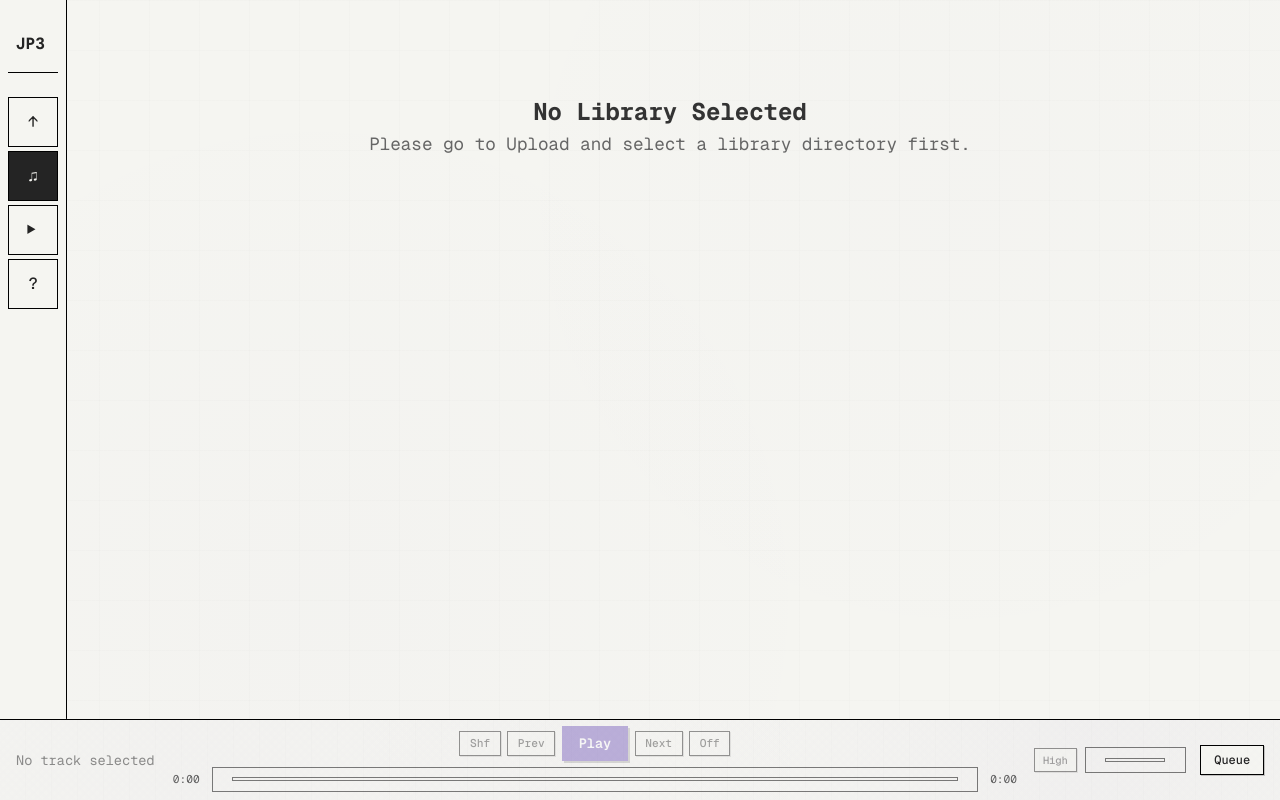
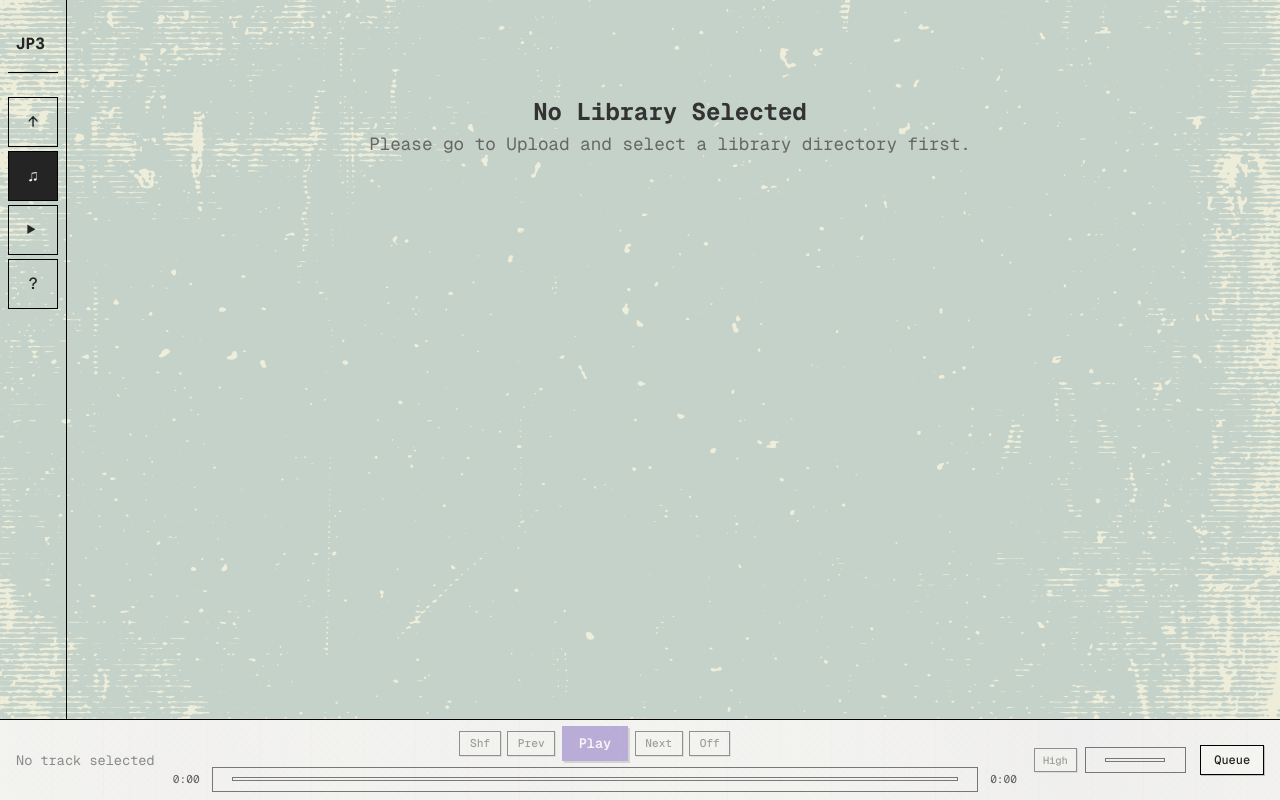
Before and after one commit to jaysteele13/jp3_organiser, a React (Vite) app in the folder jp3_organiser/: page /view in a window 1280 px wide. Built offline with nearby package versions, Linux system fonts and the light colour scheme.

Commit message:
way better looking upload screen with background

```diff
--- a/jp3_organiser/src/App.jsx
+++ b/jp3_organiser/src/App.jsx
@@ -15,7 +15,7 @@ import { useKeyboardShortcut, UploadCacheProvider, PlayerProvider } from './hook
  */
 function AppContent({ isNavCollapsed, onToggle }) {
   return (
-    <div className={styles.appLayout}>
+    <div className={`${styles.appLayout} ${styles.app}`}>
       <Navbar isCollapsed={isNavCollapsed} onToggle={onToggle} />
       <main className={`
         ${styles.content}
--- a/jp3_organiser/src/App.module.css
+++ b/jp3_organiser/src/App.module.css
@@ -3,6 +3,53 @@
 .appLayout {
   display: flex;
   min-height: 100vh;
+}
+
+.app {
+  position: relative;
+  background: var(--sketch-bg); /* sketch background */
+  min-height: 100vh;
+}
+
+.app::after {
+  content: "";
+  pointer-events: none;
+  position: fixed;
+  inset: 0;
+  background-image:
+    url("/assets/textures/grain.png"),
+    repeating-linear-gradient(
+      90deg,
+      transparent,
+      transparent 1px,
+      rgba(0, 0, 0, 0.91) 1px,
+      rgba(0, 0, 0, 0.91) 2px
+    );
+  background-repeat: repeat;
+  opacity: 0.30;
+  mix-blend-mode: multiply;
+  z-index: 0;
+}
+
+/* Fallback for browsers without mix-blend-mode support */
+@supports not (mix-blend-mode: multiply) {
+  .app::after {
+    opacity: 0.05;
+  }
+}
+
+/* Fallback if grain image fails to load */
+@supports not (background-image: url("/assets/textures/grain.png")) {
+  .app::after {
+    background-image: repeating-linear-gradient(
+      45deg,
+      transparent,
+      transparent 1px,
+      rgba(0, 0, 0, 0.02) 1px,
+      rgba(0, 0, 0, 0.02) 2px
+    );
+    opacity: 0.08;
+  }
 }
 
 .content {
@@ -14,6 +61,8 @@
   justify-content: flex-start;
   text-align: left;
   transition: margin-left 0.25s ease;
+  position: relative;
+  z-index: 2;
 }
 
 .contentCollapsed {
--- a/jp3_organiser/src/components/Navbar/navbar.module.css
+++ b/jp3_organiser/src/components/Navbar/navbar.module.css
@@ -6,7 +6,7 @@
     top: 0;
     height: 100vh;
     width: 200px;
-    background-color: var(--sketch-bg);
+    background-color: transparent;
     border-right: 1px solid var(--sketch-border);
     display: flex;
     flex-direction: column;
--- a/jp3_organiser/src/styles/global.css
+++ b/jp3_organiser/src/styles/global.css
@@ -66,12 +66,6 @@
 body {
   margin: 0;
   background-color: var(--sketch-bg);
-  background-image:
-    repeating-linear-gradient(0deg, transparent, transparent 49px, rgba(0, 0, 0, 0.01) 49px, rgba(0, 0, 0, 0.01) 50px),
-    repeating-linear-gradient(90deg, transparent, transparent 49px, rgba(0, 0, 0, 0.01) 49px, rgba(0, 0, 0, 0.01) 50px),
-    radial-gradient(circle at 25% 75%, rgba(102, 73, 182, 0.01) 0%, transparent 50%),
-    radial-gradient(circle at 75% 25%, rgba(102, 73, 182, 0.008) 0%, transparent 50%);
-  background-blend-mode: multiply;
   min-height: 100vh;
 }
 
```
Also changed, not shown: jp3_organiser/public/assets/textures/grain.png (added), jp3_organiser/src/assets/textures/grain.png (added).
